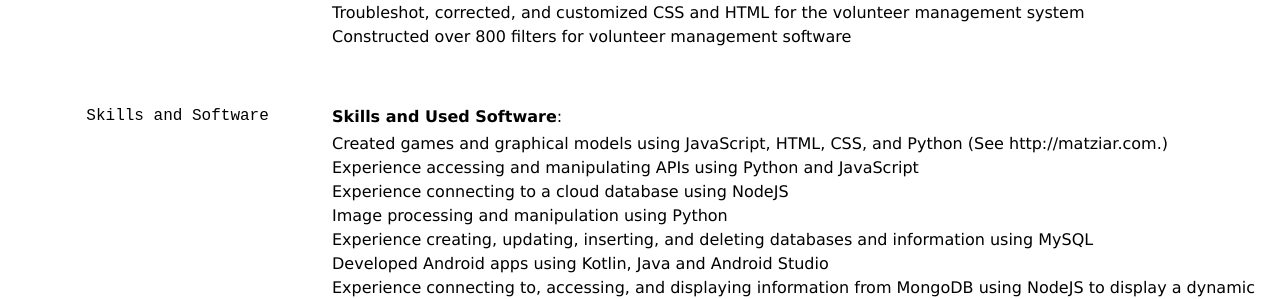
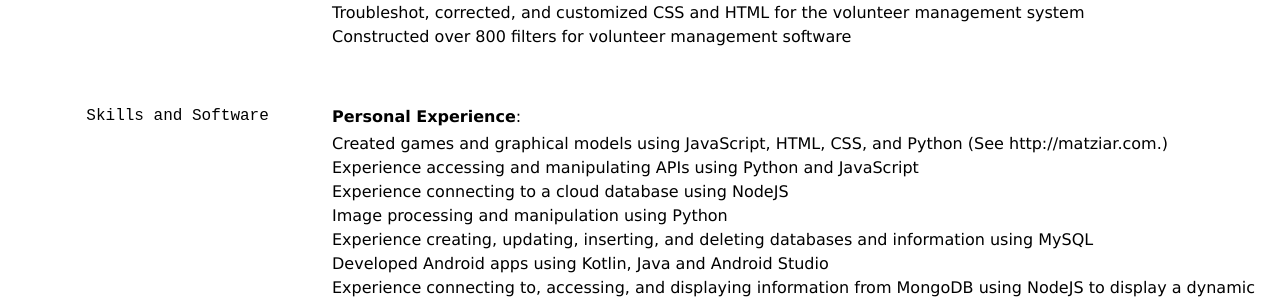
Before and after one commit to byuids-resumes/mbehymer_resume, a Jekyll site: the page built from docs/index.md, in a window 1280 px wide. Shown: the part 754-1053 px from the top of the page. Built offline with Jekyll 4.4.1, drawn with Linux system fonts in a browser that asks for light colours.

Commit message:
Updated the name of the skills and software to Personal Experience.

```diff
--- a/docs/index.md
+++ b/docs/index.md
@@ -50,7 +50,7 @@ __Samaritan Technologies__, Salt Lake City, UT
 
 ### Skills and Software
 
-__Skills and Used Software__:
+__Personal Experience__:
 - Created games and graphical models using JavaScript, HTML, CSS, and Python (See http://matziar.com.)
 - Experience accessing and manipulating APIs using Python and JavaScript
 - Experience connecting to a cloud database using NodeJS
```
